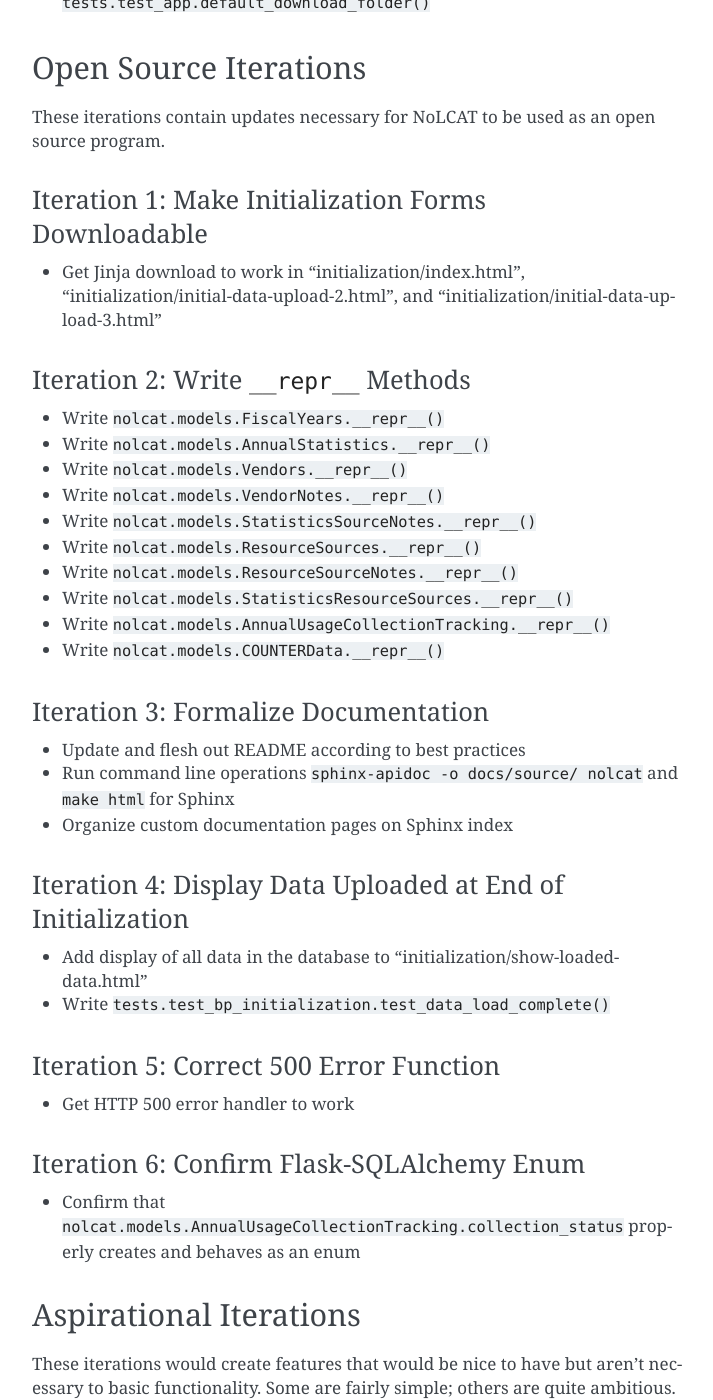
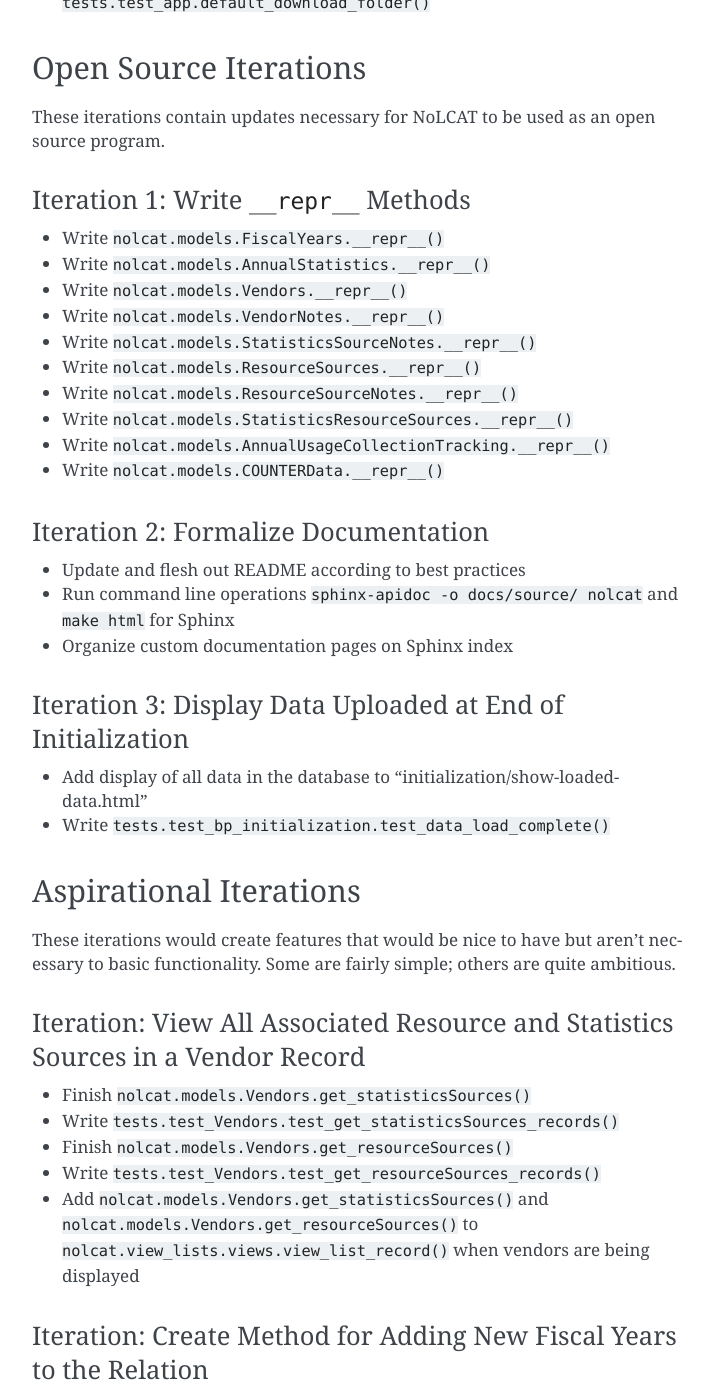
Before and after one commit to ereiskind/nolcat, a Sphinx documentation site: the page built from docs/source/roadmap.rst, in a window 1280 px wide and 1400 px high, scrolled down 5025 px. Shown: the whole window, without its empty margins (388-1101 px from the left). Built offline with Sphinx 7.4.7, drawn with Linux system fonts in a browser that asks for light colours; some of the changed text lies outside the part shown.

Commit message:
Update roadmap

```diff
--- a/docs/source/roadmap.rst
+++ b/docs/source/roadmap.rst
@@ -128,11 +128,7 @@ Open Source Iterations
 **********************
 These iterations contain updates necessary for NoLCAT to be used as an open source program.
 
-Iteration 1: Make Initialization Forms Downloadable
-===================================================
-* Get Jinja download to work in "initialization/index.html", "initialization/initial-data-upload-2.html", and "initialization/initial-data-upload-3.html"
-
-Iteration 2: Write ``__repr__`` Methods
+Iteration 1: Write ``__repr__`` Methods
 =======================================
 * Write ``nolcat.models.FiscalYears.__repr__()``
 * Write ``nolcat.models.AnnualStatistics.__repr__()``
@@ -145,24 +141,16 @@ Iteration 2: Write ``__repr__`` Methods
 * Write ``nolcat.models.AnnualUsageCollectionTracking.__repr__()``
 * Write ``nolcat.models.COUNTERData.__repr__()``
 
-Iteration 3: Formalize Documentation
+Iteration 2: Formalize Documentation
 ====================================
 * Update and flesh out README according to best practices
 * Run command line operations ``sphinx-apidoc -o docs/source/ nolcat`` and ``make html`` for Sphinx
 * Organize custom documentation pages on Sphinx index
 
-Iteration 4: Display Data Uploaded at End of Initialization
+Iteration 3: Display Data Uploaded at End of Initialization
 ===========================================================
 * Add display of all data in the database to "initialization/show-loaded-data.html"
 * Write ``tests.test_bp_initialization.test_data_load_complete()``
-
-Iteration 5: Correct 500 Error Function
-=======================================
-* Get HTTP 500 error handler to work
-
-Iteration 6: Confirm Flask-SQLAlchemy Enum
-==========================================
-* Confirm that ``nolcat.models.AnnualUsageCollectionTracking.collection_status`` properly creates and behaves as an enum
 
 Aspirational Iterations
 ***********************
```
